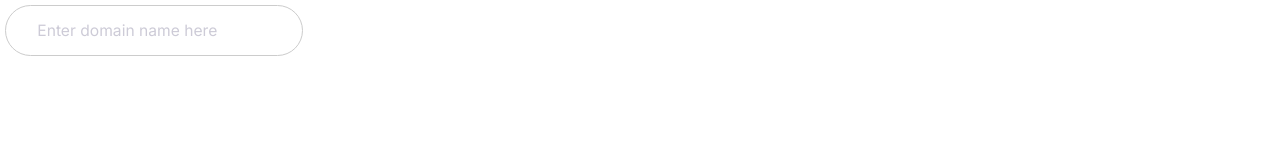
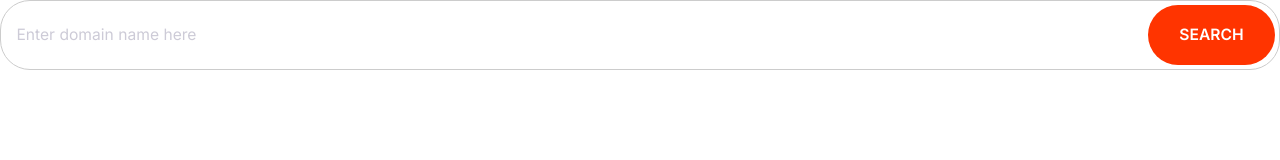
Before and after one commit to thisisaj1999/project_moshify, a plain HTML site: page index.html in a window 1280 px wide. Drawn offline with Linux system fonts and the light colour scheme.

Commit message:
search bar created using button and input field.

```diff
--- a/css/style.css
+++ b/css/style.css
@@ -4,6 +4,8 @@
   --color-accent: #ff3400;
   --color-heading: #1b0760;
   --color-body: #918ca4;
+  --color-border: #ccc;
+  --border-radius: 30px;
 }
 
 *,
@@ -241,8 +243,8 @@ a {
 /*Input*/
 
 .input {
-  border-radius: 30px;
-  border: 1px solid #ccc;
+  border-radius: var(--border-radius);
+  border: 1px solid var(--color-border);
   color: var(--color-heading);
   font-size: 2rem;
   margin: 5px;
@@ -254,6 +256,22 @@ a {
   color: #cdcbd7;
 }
 
+.input-group {
+  border: 1px solid var(--color-border);
+  border-radius: var(--border-radius);
+  display: flex;
+}
+
+.input-group .input {
+  border: 0;
+  flex-grow: 1;
+  padding: 1.5rem 1rem;
+}
+
+.input-group .btn {
+  margin: 4px;
+}
+
 @media screen and (min-width: 1024px) {
   .input {
     font-size: 1.5rem;
--- a/index.html
+++ b/index.html
@@ -15,6 +15,9 @@
     <link rel="stylesheet" href="css/style.css" />
   </head>
   <body>
-    <input type="text" class="input" placeholder="Enter domain name here" />
+    <div class="input-group">
+      <input type="text" class="input" placeholder="Enter domain name here" />
+      <button class="btn btn--accent">Search</button>
+    </div>
   </body>
 </html>
```
Also changed, not shown: components/search_bar.html (added, +4 -0 lines).
